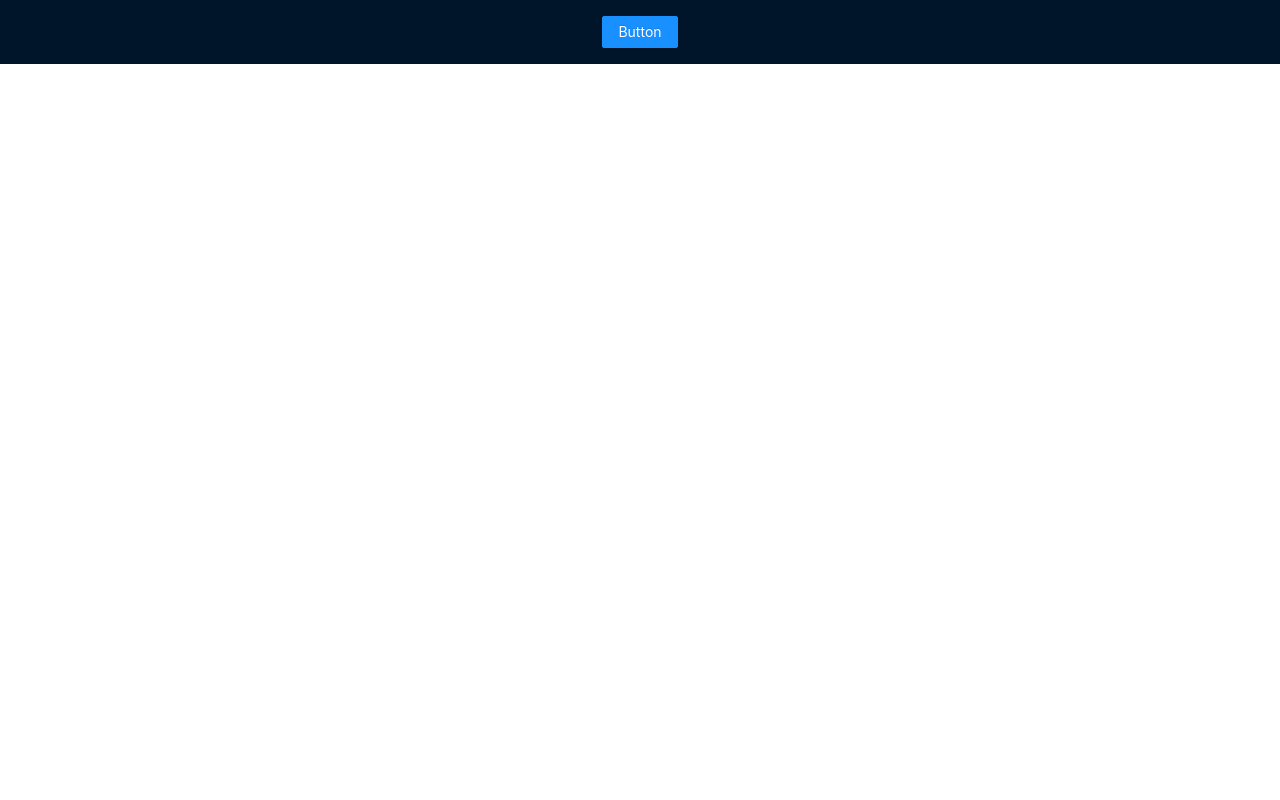
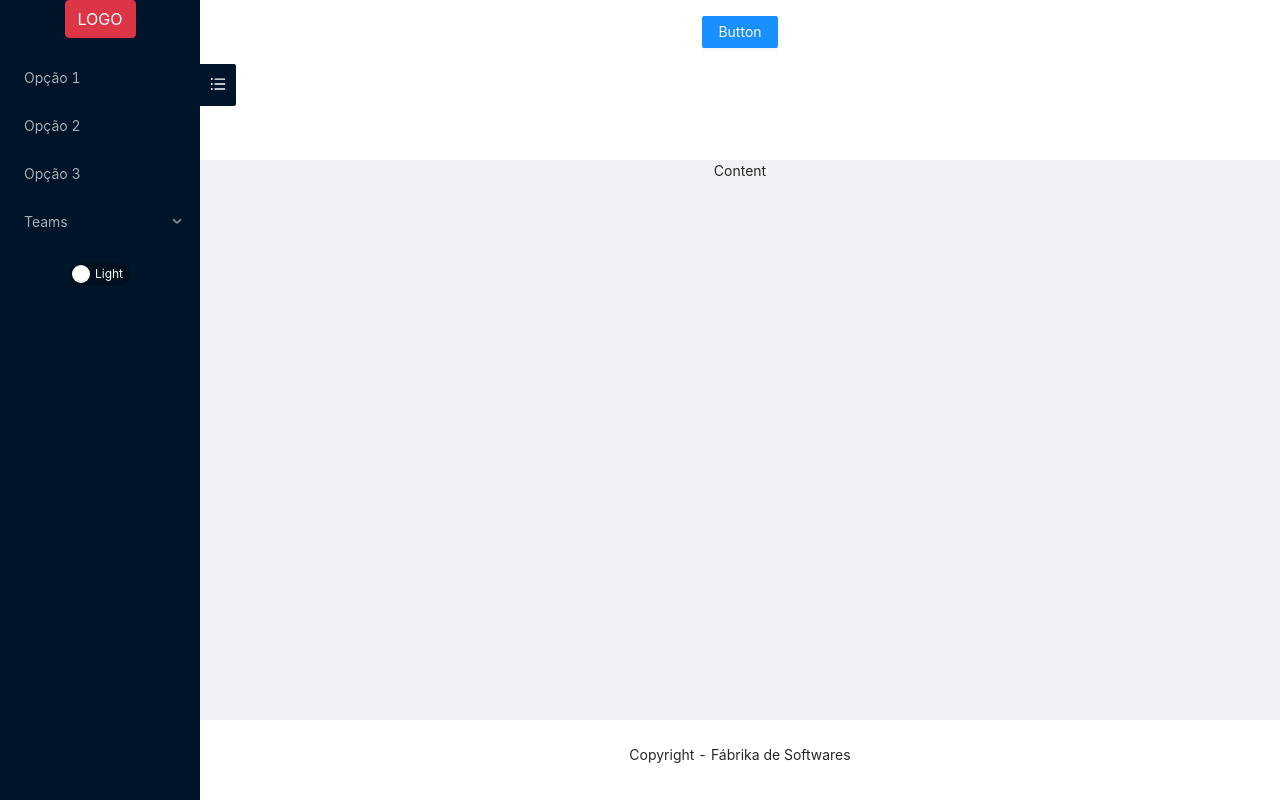
Before and after one commit to HenriqueBaetaLeite/fabrika-template, a React (Create React App) app: page /tests in a window 1280 px wide. Built offline with nearby package versions, Linux system fonts and the light colour scheme.

Commit message:
melhorando o menu

```diff
--- a/src/pages/Tests.js
+++ b/src/pages/Tests.js
@@ -1,18 +1,54 @@
-import React from 'react';
-import { Layout, Button } from 'antd';
+import React, { useState } from 'react';
+import { Layout, Button, Menu, Switch } from 'antd';
 import 'antd/dist/antd.css';
 // import 'antd/lib/style/themes/default.less';
 
-const { Header } = Layout;
+const { Header, Content, Footer, Sider } = Layout;
 
-const Tests = () => (
+const { SubMenu } = Menu;
+
+const Tests = () => {
+  const [theme, setTheme] = useState('dark');
+
+  const changeTheme = (value) => {
+    setTheme(value ? 'light' : 'dark');
+    console.log(value, theme);
+  };
+
+  const handleMenu = ({ item, key, keyPath }) => {
+    console.log(keyPath);
+    console.log(key);
+  };
+  return (
     <div>
       <Layout>
-      <Header>
+        <Sider collapsible collapsedWidth={0}>
+          <div className="btn btn-danger">LOGO</div>
+
+          <Menu theme={theme} mode="inline" className="mb-3 mt-3" onClick={handleMenu}>
+            <Menu.Item key="opt1">Opção 1</Menu.Item>
+            <Menu.Item key="opt2">Opção 2</Menu.Item>
+            <Menu.Item key="opt3">Opção 3</Menu.Item>
+            <SubMenu key="sub1" title="Teams">
+              <Menu.Item key="team1">Team 1</Menu.Item>
+              <Menu.Item key="team2">Team 2</Menu.Item>
+            </SubMenu>
+          </Menu>
+          <Switch onChange={changeTheme} checkedChildren="Dark" unCheckedChildren="Light" />
+        </Sider>
+        <Layout>
+          <Header style={{ height: '20vh', background: '#fff' }}>
             <Button type="primary">Button</Button>
           </Header>
+
+          <Content style={{ height: '70vh' }}>Content</Content>
+          <Footer style={{ height: '10vh', background: '#fff' }}>
+            <p>Copyright - Fábrika de Softwares</p>
+          </Footer>
+        </Layout>
       </Layout>
     </div>
   );
+};
 
 export default Tests;
```
Also changed, not shown: 1 other file (tests, documents, lock files or other folders). Lines whose indentation alone changed are shown as unchanged.
